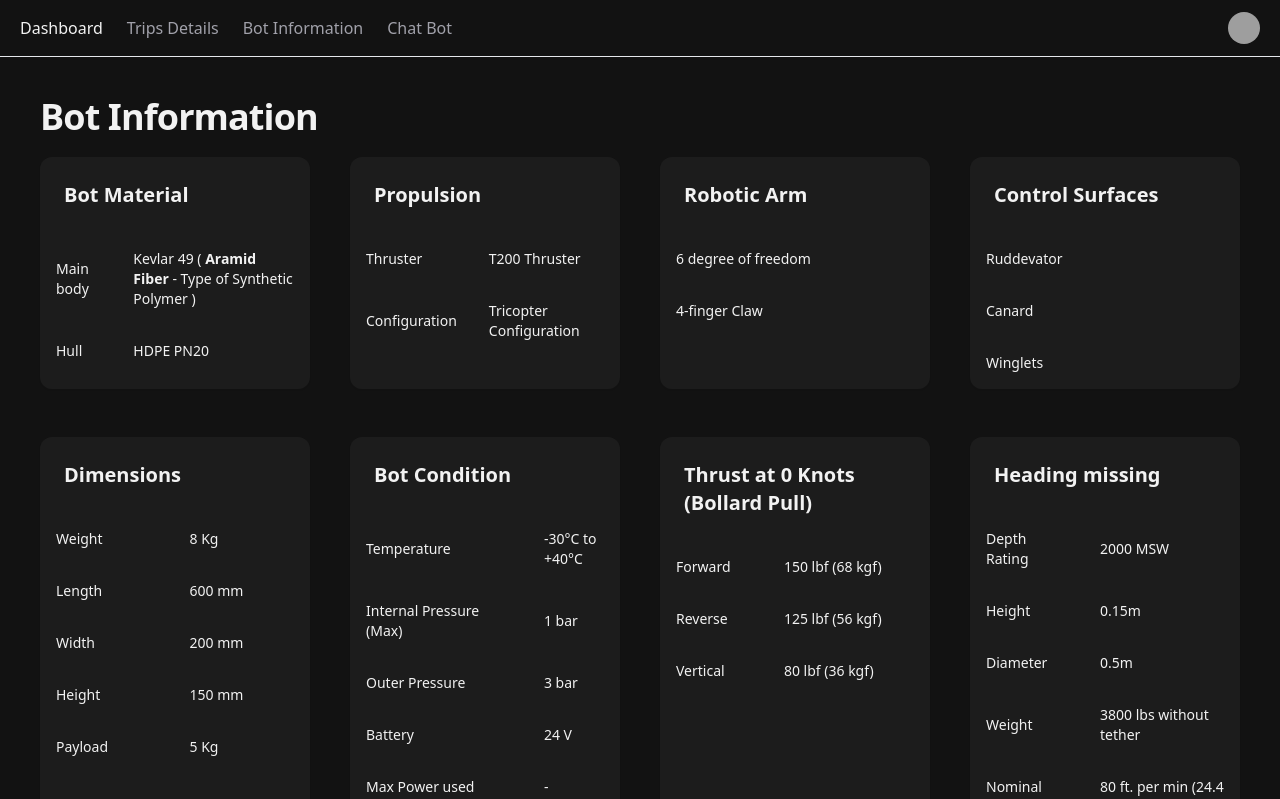
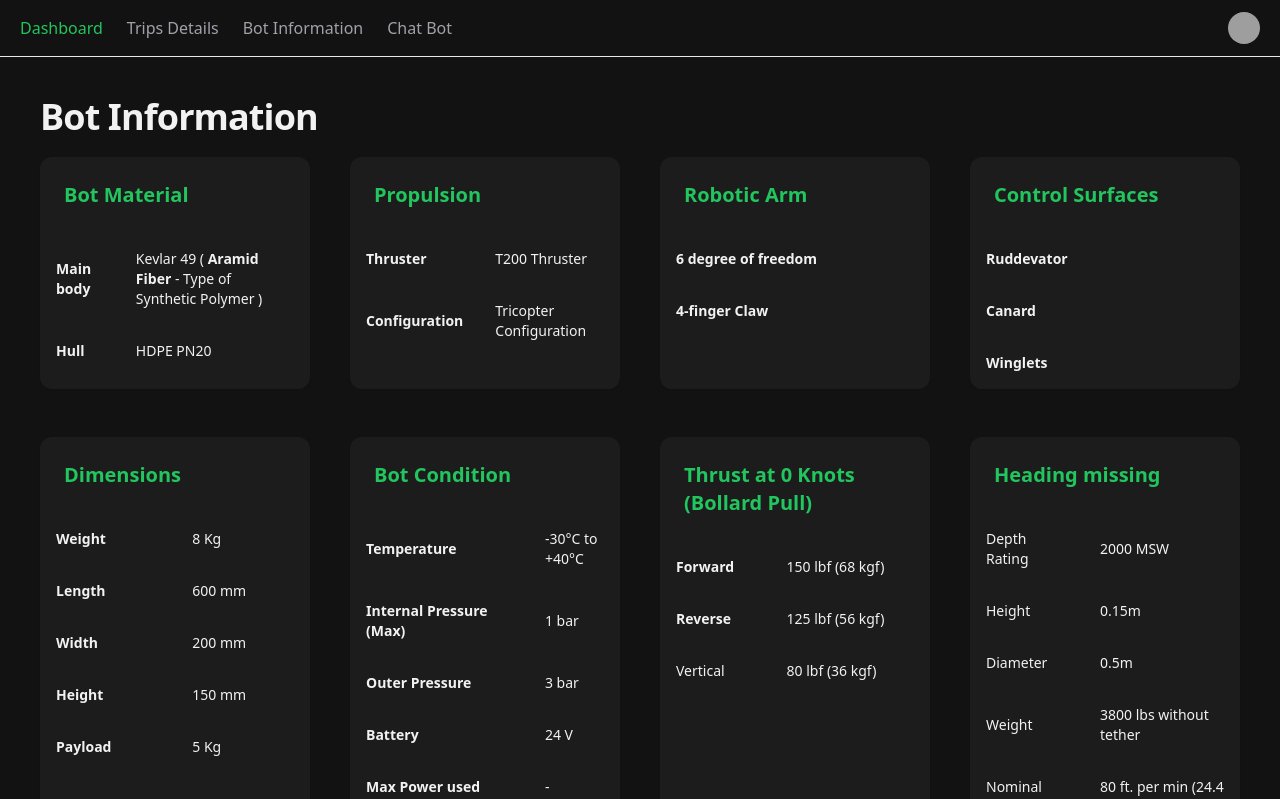
Before and after one commit to Sanjeevrcs/iShrimp, a React (Vite) app in the folder frontend/: page /bots in a window 1280 px wide. Shown: the top 799 px of the page. Built offline with nearby package versions, Linux system fonts and the light colour scheme; grey boxes are pictures that could not be loaded.

Commit message:
Auto stash before merge of "development" and "origin/development"

```diff
--- a/frontend/index.html
+++ b/frontend/index.html
@@ -2,7 +2,7 @@
 <html lang="en" className="antialiased dark">
   <head>
     <meta charset="UTF-8" />
-    <link rel="icon" type="image/svg+xml" href="/vite.svg" />
+    <link rel="icon" type="image/svg+xml" href="🦐" />
     <meta name="viewport" content="width=device-width, initial-scale=1.0" />
     <title>iShrimp 🦐</title>
   </head>
--- a/frontend/src/components/AppLayout.jsx
+++ b/frontend/src/components/AppLayout.jsx
@@ -13,7 +13,7 @@ export default function AppLayout({ children }) {
         <div className='flex items-center space-x-4 lg:space-x-6'>
           <Link
             to='/dashboard'
-            className='text-md font-medium transition-colors hover:text-primary'>
+            className='text-md font-medium transition-colors hover:text-primary text-primary'>
             Dashboard
           </Link>
 
--- a/frontend/src/components/TripBarChart.jsx
+++ b/frontend/src/components/TripBarChart.jsx
@@ -16,7 +16,7 @@ const TripBarChart = ({ data }) => {
           fontSize={12}
           tickLine={false}
           axisLine={false}
-          tickFormatter={(value) => `$${value}`}
+          tickFormatter={(value) => `${value}%`}
         />
         <Bar dataKey='sales' fill='#adfa1d' radius={[4, 4, 0, 0]} />
       </BarChart>
--- a/frontend/src/routes/Bots.jsx
+++ b/frontend/src/routes/Bots.jsx
@@ -4,24 +4,26 @@ import { Card, CardHeader, CardContent } from '@/components/ui/card';
 export default function Bots() {
   return (
     <div>
-      <h1 className='scroll-m-20 text-4xl font-bold tracking-tight py-5'>
+      <h1 className='scroll-m-20 text-4xl font-bold tracking-tight py-5 '>
         Bot Information
       </h1>
       <div className='flex gap-10 pb-12'>
         <Card className='w-full '>
           <CardHeader>
-            <h2 className='text-xl font-bold'>Bot Material</h2>
+            <h2 className='text-xl font-bold text-primary text-primary text-primary'>
+              Bot Material
+            </h2>
           </CardHeader>
           <Table>
             <TableBody>
               <TableRow>
-                <TableCell className='font-medium'>Main body</TableCell>
+                <TableCell className='font-bold'>Main body</TableCell>
                 <TableCell>
                   Kevlar 49 ( <b>Aramid Fiber</b> - Type of Synthetic Polymer )
                 </TableCell>
               </TableRow>
               <TableRow>
-                <TableCell className='font-medium'>Hull</TableCell>
+                <TableCell className='font-bold'>Hull</TableCell>
                 <TableCell>HDPE PN20</TableCell>
               </TableRow>
             </TableBody>
@@ -29,16 +31,18 @@ export default function Bots() {
         </Card>
         <Card className='w-full'>
           <CardHeader>
-            <h2 className='text-xl font-bold'>Propulsion</h2>
+            <h2 className='text-xl font-bold text-primary text-primary'>
+              Propulsion
+            </h2>
           </CardHeader>
           <Table>
             <TableBody>
               <TableRow>
-                <TableCell className='font-medium'>Thruster</TableCell>
+                <TableCell className='font-bold'>Thruster</TableCell>
                 <TableCell>T200 Thruster</TableCell>
               </TableRow>
               <TableRow>
-                <TableCell className='font-medium'>Configuration</TableCell>
+                <TableCell className='font-bold'>Configuration</TableCell>
                 <TableCell>Tricopter Configuration</TableCell>
               </TableRow>
             </TableBody>
@@ -46,35 +50,37 @@ export default function Bots() {
         </Card>
         <Card className='w-full'>
           <CardHeader>
-            <h2 className='text-xl font-bold'>Robotic Arm</h2>
+            <h2 className='text-xl font-bold text-primary text-primary'>
+              Robotic Arm
+            </h2>
           </CardHeader>
           <Table>
             <TableBody>
               <TableRow>
-                <TableCell className='font-medium'>
-                  6 degree of freedom
-                </TableCell>
+                <TableCell className='font-bold'>6 degree of freedom</TableCell>
               </TableRow>
               <TableRow>
-                <TableCell className='font-medium'>4-finger Claw</TableCell>
+                <TableCell className='font-bold'>4-finger Claw</TableCell>
               </TableRow>
             </TableBody>
           </Table>
         </Card>
         <Card className='w-full'>
           <CardHeader>
-            <h2 className='text-xl font-bold'>Control Surfaces</h2>
+            <h2 className='text-xl font-bold text-primary text-primary'>
+              Control Surfaces
+            </h2>
           </CardHeader>
           <Table>
             <TableBody>
               <TableRow>
-                <TableCell className='font-medium'>Ruddevator</TableCell>
+                <TableCell className='font-bold'>Ruddevator</TableCell>
               </TableRow>
               <TableRow>
-                <TableCell className='font-medium'>Canard</TableCell>
+                <TableCell className='font-bold'>Canard</TableCell>
               </TableRow>
               <TableRow>
-                <TableCell className='font-medium'>Winglets</TableCell>
+                <TableCell className='font-bold'>Winglets</TableCell>
               </TableRow>
             </TableBody>
           </Table>
@@ -83,28 +89,30 @@ export default function Bots() {
       <div className='flex gap-10 pb-12'>
         <Card className='w-full '>
           <CardHeader>
-            <h2 className='text-xl font-bold'>Dimensions</h2>
+            <h2 className='text-xl font-bold text-primary text-primary'>
+              Dimensions
+            </h2>
           </CardHeader>
           <Table>
             <TableBody>
               <TableRow>
-                <TableCell className='font-medium'>Weight</TableCell>
+                <TableCell className='font-bold'>Weight</TableCell>
                 <TableCell>8 Kg</TableCell>
               </TableRow>
               <TableRow>
-                <TableCell className='font-medium'>Length</TableCell>
+                <TableCell className='font-bold'>Length</TableCell>
                 <TableCell>600 mm</TableCell>
               </TableRow>
               <TableRow>
-                <TableCell className='font-medium'>Width</TableCell>
+                <TableCell className='font-bold'>Width</TableCell>
                 <TableCell>200 mm</TableCell>
               </TableRow>
               <TableRow>
-                <TableCell className='font-medium'>Height</TableCell>
+                <TableCell className='font-bold'>Height</TableCell>
                 <TableCell>150 mm</TableCell>
               </TableRow>
               <TableRow>
-                <TableCell className='font-medium'>Payload</TableCell>
+                <TableCell className='font-bold'>Payload</TableCell>
                 <TableCell>5 Kg</TableCell>
               </TableRow>
             </TableBody>
@@ -112,34 +120,36 @@ export default function Bots() {
         </Card>
         <Card className='w-full'>
           <CardHeader>
-            <h2 className='text-xl font-bold'>Bot Condition</h2>
+            <h2 className='text-xl font-bold text-primary text-primary'>
+              Bot Condition
+            </h2>
           </CardHeader>
           <Table>
             <TableBody>
               <TableRow>
-                <TableCell className='font-medium'>Temperature</TableCell>
+                <TableCell className='font-bold'>Temperature</TableCell>
                 <TableCell>-30°C to +40°C</TableCell>
               </TableRow>
               <TableRow>
-                <TableCell className='font-medium'>
+                <TableCell className='font-bold'>
                   Internal Pressure (Max)
                 </TableCell>
                 <TableCell>1 bar</TableCell>
               </TableRow>
               <TableRow>
-                <TableCell className='font-medium'>Outer Pressure</TableCell>
+                <TableCell className='font-bold'>Outer Pressure</TableCell>
                 <TableCell>3 bar</TableCell>
               </TableRow>
               <TableRow>
-                <TableCell className='font-medium'>Battery</TableCell>
+                <TableCell className='font-bold'>Battery</TableCell>
                 <TableCell>24 V</TableCell>
               </TableRow>
               <TableRow>
-                <TableCell className='font-medium'>Max Power used</TableCell>
+                <TableCell className='font-bold'>Max Power used</TableCell>
                 <TableCell>-</TableCell>
               </TableRow>
               <TableRow>
-                <TableCell className='font-medium'>Max Power used</TableCell>
+                <TableCell className='font-bold'>Max Power used</TableCell>
                 <TableCell>5 m/s</TableCell>
               </TableRow>
               <TableRow>
@@ -150,18 +160,18 @@ export default function Bots() {
         </Card>
         <Card className='w-full'>
           <CardHeader>
-            <h2 className='text-xl font-bold'>
+            <h2 className='text-xl font-bold text-primary text-primary'>
               Thrust at 0 Knots (Bollard Pull)
             </h2>
           </CardHeader>
           <Table>
             <TableBody>
               <TableRow>
-                <TableCell className='font-medium'>Forward</TableCell>
+                <TableCell className='font-bold'>Forward</TableCell>
                 <TableCell>150 lbf (68 kgf)</TableCell>
               </TableRow>
               <TableRow>
-                <TableCell className='font-medium'>Reverse</TableCell>
+                <TableCell className='font-bold'>Reverse</TableCell>
                 <TableCell>125 lbf (56 kgf)</TableCell>
               </TableRow>
               <TableRow>
@@ -173,7 +183,9 @@ export default function Bots() {
         </Card>
         <Card className='w-full'>
           <CardHeader>
-            <h2 className='text-xl font-bold'>Heading missing</h2>
+            <h2 className='text-xl font-bold text-primary text-primary'>
+              Heading missing
+            </h2>
           </CardHeader>
           <Table>
             <TableBody>
@@ -216,7 +228,9 @@ export default function Bots() {
       <div className='flex gap-10'>
         <Card className='w-[690px]'>
           <CardHeader>
-            <h2 className='text-xl font-bold'>Sensors</h2>
+            <h2 className='text-xl font-bold text-primary text-primary'>
+              Sensors
+            </h2>
           </CardHeader>
           <CardContent className='flex '>
             <Table>
@@ -280,7 +294,7 @@ export default function Bots() {
         </Card>
         <Card className='w-[690px]'>
           <CardHeader>
-            <h2 className='text-xl font-bold'>
+            <h2 className='text-xl font-bold text-primary'>
               Vehicle equipment fit as standard
             </h2>
           </CardHeader>
--- a/frontend/src/routes/Dashboard.jsx
+++ b/frontend/src/routes/Dashboard.jsx
@@ -42,6 +42,23 @@ export default function Dashboard() {
           />
         </div>
       </div>
+      <br />
+      <div className='grid grid-cols-1 md:grid-cols-2 gap-4'>
+        <div className='flex-grow'>
+          <video
+            src='https://ishrimpapi.iqubekct.ac.in/media/videout1.mp4'
+            className='w-full h-full rounded-lg shadow-md'
+            autoPlay
+          />
+        </div>
+        <div className='flex-grow'>
+          <video
+            src='https://ishrimpapi.iqubekct.ac.in/media/videout2.mp4'
+            className='w-full h-full rounded-lg shadow-md'
+            autoPlay
+          />
+        </div>
+      </div>
     </div>
   );
 }
```
Also changed, not shown: frontend/src/components/TripRadarChart.jsx (+5 -5 lines), frontend/src/routes/TripDetail.jsx (+5 -5 lines), 1 other file (tests, documents, lock files or other folders).
